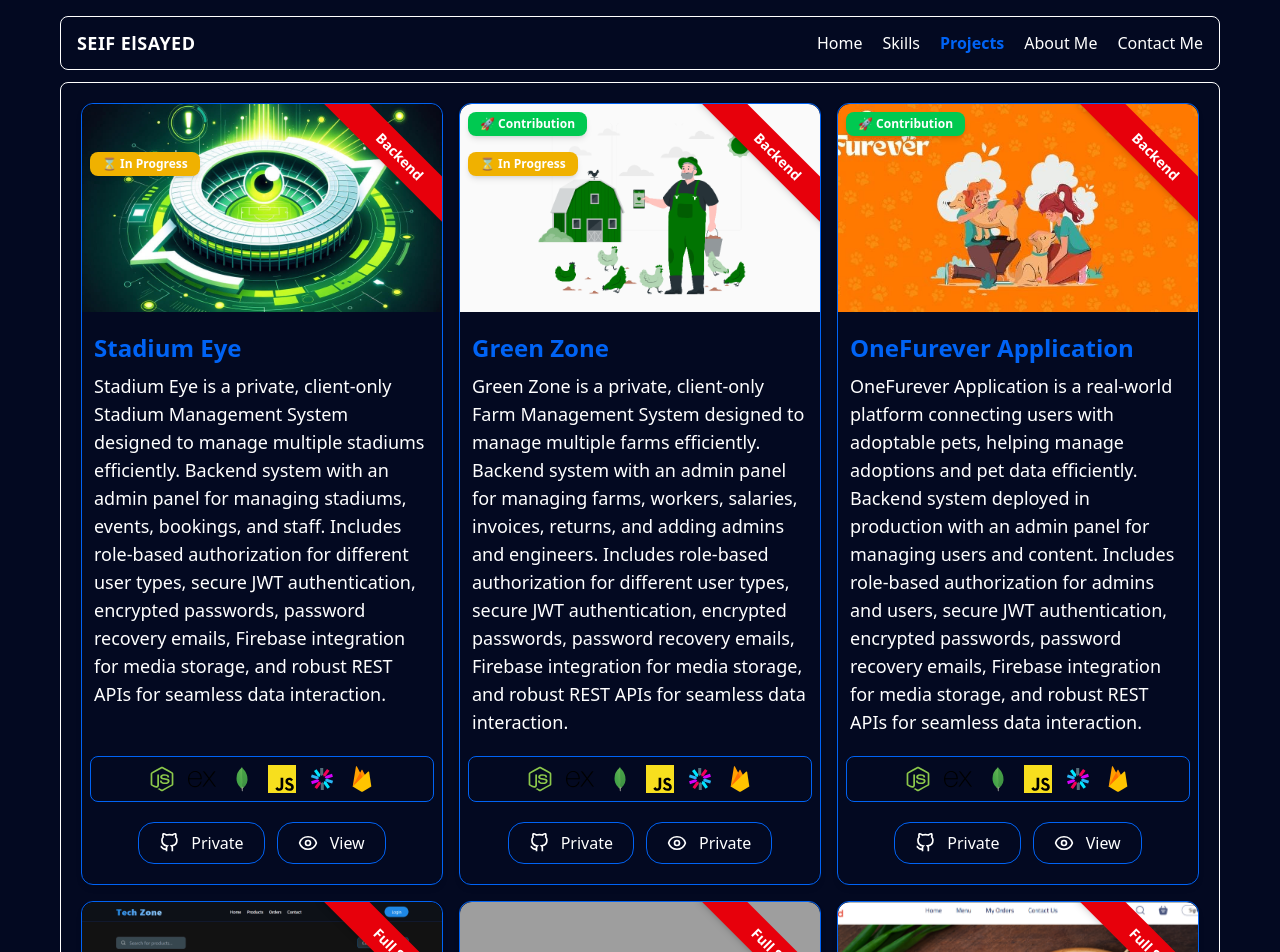
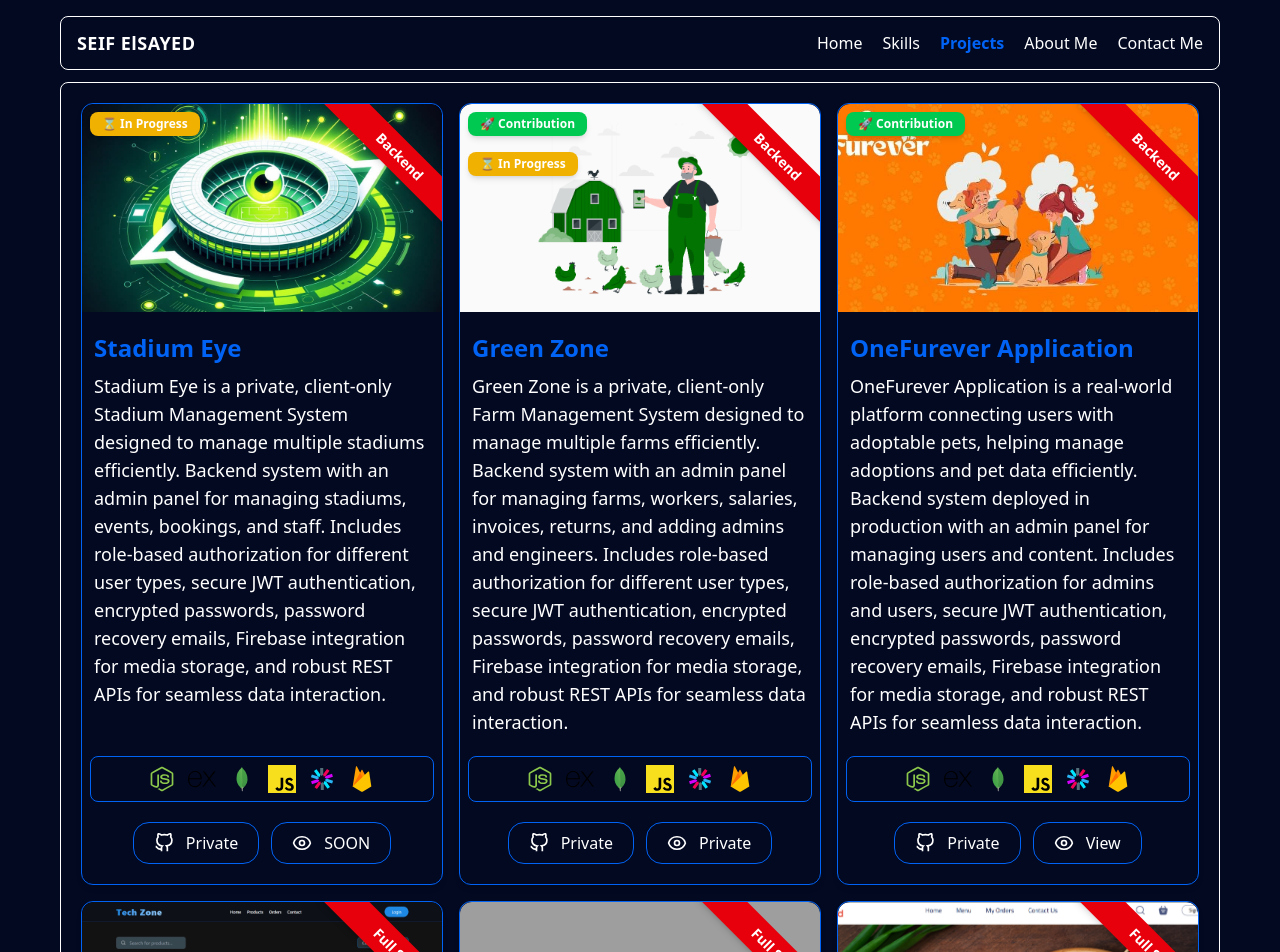
Before and after one commit to seif-el-sayed1/Protfolio-2, a React (Vite) app: page /projects in a window 1280 px wide. Shown: the top 952 px of the page. Built offline with nearby package versions, Linux system fonts and the light colour scheme; grey boxes are pictures that could not be loaded.

Commit message:
Refactor project display logic to improve badge visibility and layout

```diff
--- a/src/pages/Projects.jsx
+++ b/src/pages/Projects.jsx
@@ -10,12 +10,18 @@ export const Projects = () => {
 
     return (
         <div className='mt-5 mb-5 px-5 w-full grid grid-cols-1 md:grid-cols-2 lg:grid-cols-3 gap-4'>
-            {projects.slice().reverse().map((project, index) => (
+            {projects.slice().reverse().map((project, index) => {
+
+                const showContribution = project.contribution;
+                const showInProgress = project.inProgress;
+
+                return (
                     <div
                         key={index}
                         data-aos="flip-left"
                         className='relative overflow-hidden border border-[var(--secondary-color)] rounded-xl shadow-md flex flex-col'
                     >
+
                         {/* Ribbon Type */}
                         {project.type && (
                             <div className="absolute top-0 right-0 w-32 h-32 overflow-hidden pointer-events-none">
@@ -42,15 +48,27 @@ export const Projects = () => {
                         )}
 
                         {/* Contribution Badge */}
-                    {project.contribution && (
-                        <div className="absolute top-2 left-2 bg-green-500 text-white px-3 py-1 rounded-lg text-xs font-bold shadow-md z-20">
+                        {showContribution && (
+                            <div
+                                className={`
+                                    absolute left-2
+                                    ${showInProgress ? "top-2" : "top-2"}
+                                    bg-green-500 text-white px-3 py-1 rounded-lg text-xs font-bold shadow-md z-20
+                                `}
+                            >
                                 🚀 Contribution
                             </div>
                         )}
 
                         {/* In Progress Badge */}
-                    {project.inProgress && (
-                        <div className="absolute top-12 left-2 bg-yellow-500 text-white px-3 py-1 rounded-lg text-xs font-bold shadow-md z-20">
+                        {showInProgress && (
+                            <div
+                                className={`
+                                    absolute left-2
+                                    ${showContribution ? "top-12" : "top-2"}
+                                    bg-yellow-500 text-white px-3 py-1 rounded-lg text-xs font-bold shadow-md z-20
+                                `}
+                            >
                                 ⌛ In Progress
                             </div>
                         )}
@@ -79,45 +97,88 @@ export const Projects = () => {
 
                         {/* Links */}
                         <div className='mb-5 px-2 flex flex-wrap justify-center items-center gap-3'>
-                        {/* GitHub Link */}
+
+                            {/* GitHub */}
                             {project.github && (
-                            <div className={`flex items-center gap-3 px-5 py-2 text-white border border-[var(--secondary-color)] rounded-2xl cursor-pointer duration-200
-                                ${project.repoPrivate ? 'hover:bg-red-500' : 'hover:bg-[var(--secondary-color)]'}`}
+                                <a
+                                    href={project.repoPrivate ? undefined : project.github}
+                                    target="_blank"
+                                    rel="noreferrer"
+                                    onClick={(e) => project.repoPrivate && e.preventDefault()}
+                                    className={`
+                                        flex items-center gap-3 px-5 py-2 text-white border border-[var(--secondary-color)]
+                                        rounded-2xl cursor-pointer duration-200 w-fit
+                                        ${project.repoPrivate ? 'hover:bg-red-500' : 'hover:bg-[var(--secondary-color)]'}
+                                    `}
                                 >
                                     <svg xmlns="http://www.w3.org/2000/svg" fill="none" viewBox="0 0 24 24" strokeWidth={2} stroke="currentColor" className="size-5">
                                         <path d="M9 19c-5 1.5-5-2.5-7-3m14 6v-3.87a3.37 3.37 0 0 0-.94-2.61c3.14-.35 6.44-1.54 6.44-7A5.44 5.44 0 0 0 20 4.77 5.07 5.07 0 0 0 19.91 1S18.73.65 16 2.48a13.38 13.38 0 0 0-7 0C6.27.65 5.09 1 5.09 1A5.07 5.07 0 0 0 5 4.77a5.44 5.44 0 0 0-1.5 3.78c0 5.42 3.3 6.61 6.44 7A3.37 3.37 0 0 0 9 18.13V22"></path>
                                     </svg>
-                                {project.repoPrivate ? <span>Private</span> : <a href={project.github} target='_blank' rel='noreferrer'>Source Code</a>}
-                            </div>
+                                    {project.repoPrivate ? "Private" : "Source Code"}
+                                </a>
                             )}
 
                             {/* Website */}
                             {project.link && (
-                            <div className={`flex items-center gap-3 px-5 py-2 text-white border border-[var(--secondary-color)] rounded-2xl cursor-pointer duration-200
-                                ${project.projectPrivate ? 'hover:bg-red-500' : 'hover:bg-[var(--secondary-color)]'}`}
+                                <div
+                                    onClick={() => {
+                                        if (project.link !== "SOON" && !project.projectPrivate) {
+                                            window.open(project.link, "_blank");
+                                        }
+                                    }}
+                                    className={`
+                                        flex items-center gap-3 px-5 py-2 text-white border border-[var(--secondary-color)]
+                                        rounded-2xl cursor-pointer duration-200
+                                        ${project.link === "SOON"
+                                            ? "hover:bg-green-500"
+                                            : project.projectPrivate
+                                            ? "hover:bg-red-500"
+                                            : "hover:bg-[var(--secondary-color)]"}
+                                    `}
                                 >
-                                <svg xmlns="http://www.w3.org/2000/svg" fill="none" viewBox="0 0 24 24" strokeWidth={2} stroke="currentColor" className="size-5">
-                                    <path strokeLinecap="round" strokeLinejoin="round" d="M2.036 12.322a1.012 1.012 0 0 1 0-.639C3.423 7.51 7.36 4.5 12 4.5c4.638 0 8.573 3.007 9.963 7.178.07.207.07.431 0 .639C20.577 16.49 16.64 19.5 12 19.5c-4.638 0-8.573-3.007-9.963-7.178Z" />
-                                    <path strokeLinecap="round" strokeLinejoin="round" d="M15 12a3 3 0 1 1-6 0 3 3 0 0 1 6 0Z" />
+                                    <svg xmlns="http://www.w3.org/2000/svg" fill="none"
+                                        viewBox="0 0 24 24" strokeWidth={2} stroke="currentColor" className="size-5">
+                                        <path strokeLinecap="round" strokeLinejoin="round"
+                                            d="M2.036 12.322a1.012 1.012 0 0 1 0-.639C3.423 7.51 7.36 4.5 12 4.5c4.638 0 8.573 3.007 9.963 7.178.08.207.08.431 0 .639C20.577 16.49 16.64 19.5 12 19.5c-4.638 0-8.573-3.007-9.963-7.178Z" />
+                                        <path strokeLinecap="round" strokeLinejoin="round"
+                                            d="M15 12a3 3 0 1 1-6 0 3 3 0 0 1 6 0Z" />
                                     </svg>
-                                {project.projectPrivate ? <span>Private</span> : <a href={project.link} target='_blank' rel='noreferrer'>View</a>}
+
+                                    {/* Title Condition */}
+                                    <span>
+                                        {project.link === "SOON"
+                                            ? "SOON"
+                                            : project.projectPrivate
+                                            ? "Private"
+                                            : "View"}
+                                    </span>
                                 </div>
                             )}
 
+
                             {/* Demo */}
                             {project.demo && (
-                            <div className={`flex items-center gap-3 px-5 py-2 text-white border border-[var(--secondary-color)] rounded-2xl cursor-pointer duration-200
-                                ${project.demoPrivate ? 'hover:bg-red-500' : 'hover:bg-[var(--secondary-color)]'}`}
+                                <a
+                                    href={project.demo}
+                                    target="_blank"
+                                    rel="noreferrer"
+                                    className={`
+                                        flex items-center gap-3 px-5 py-2 text-white border border-[var(--secondary-color)]
+                                        rounded-2xl cursor-pointer duration-200 w-fit
+                                        hover:bg-[var(--secondary-color)]
+                                    `}
                                 >
                                     <svg xmlns="http://www.w3.org/2000/svg" fill="none" viewBox="0 0 24 24" strokeWidth={2} stroke="currentColor" className="size-5">
                                         <path strokeLinecap="round" strokeLinejoin="round" d="m15.75 10.5 4.72-4.72a.75.75 0 0 1 1.28.53v11.38a.75.75 0 0 1-1.28.53l-4.72-4.72M4.5 18.75h9a2.25 2.25 0 0 0 2.25-2.25v-9a2.25 2.25 0 0 0-2.25-2.25h-9A2.25 2.25 0 0 0 2.25 7.5v9a2.25 2.25 0 0 0 2.25 2.25Z" />
                                     </svg>
-                                <a href={project.demo} target='_blank' rel='noreferrer'>Demo</a>
-                            </div>
+                                    Demo
+                                </a>
                             )}
+
                         </div>
                     </div>
-            ))}
+                );
+            })}
         </div>
     );
-}
+};
```
Lines whose indentation alone changed are shown as unchanged.
